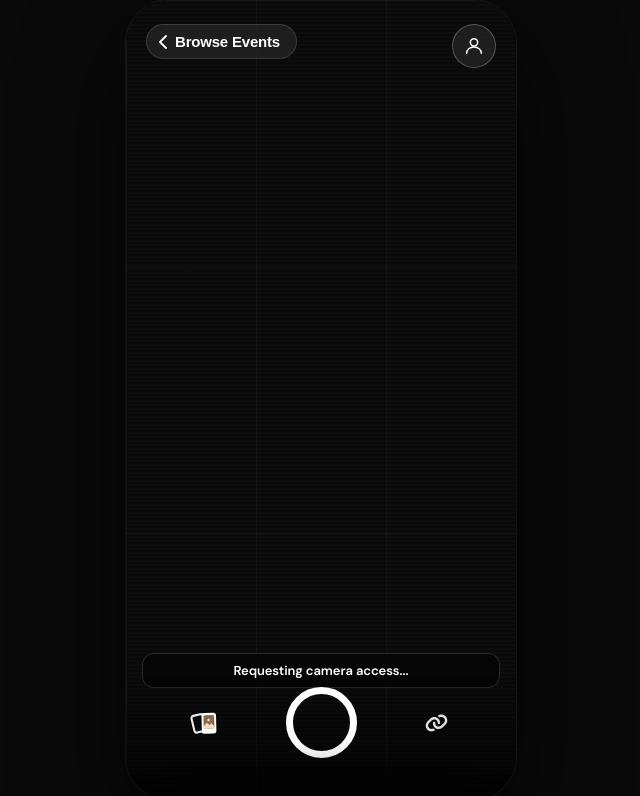
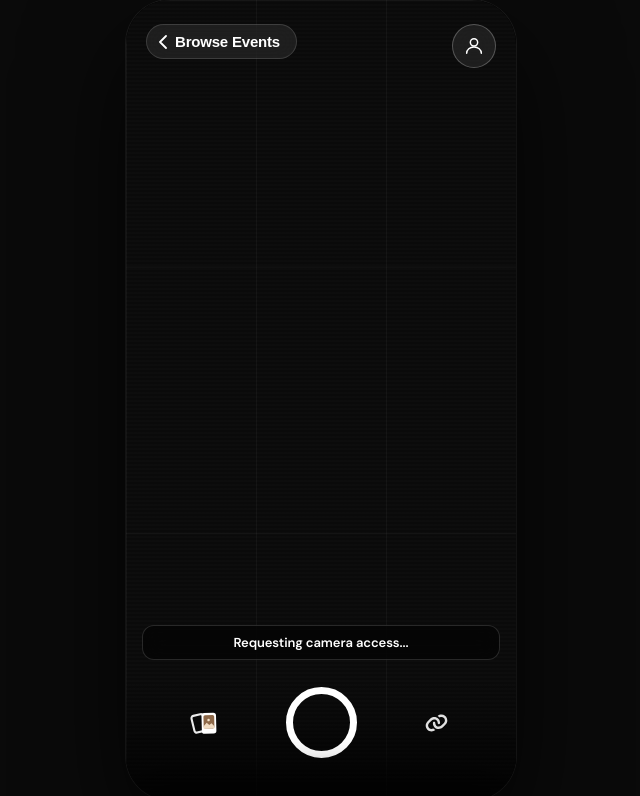
Before and after one commit to ronaldwopara/TurnUp, a Next.js app: page /camera in a window 1280 px wide. Shown: the top 796 px of the page, without its empty margins (319-959 px from the left). Built offline with nearby package versions, Linux system fonts and the light colour scheme; no server answers.

Commit message:
Adjust bottom positioning in camera.css for improved layout

```diff
--- a/app/camera.css
+++ b/app/camera.css
@@ -30,7 +30,7 @@
       position: absolute;
       left: 16px;
       right: 16px;
-      bottom: 112px;
+      bottom: 140px;
       z-index: 8;
       color: #fff;
       text-align: center;
```
